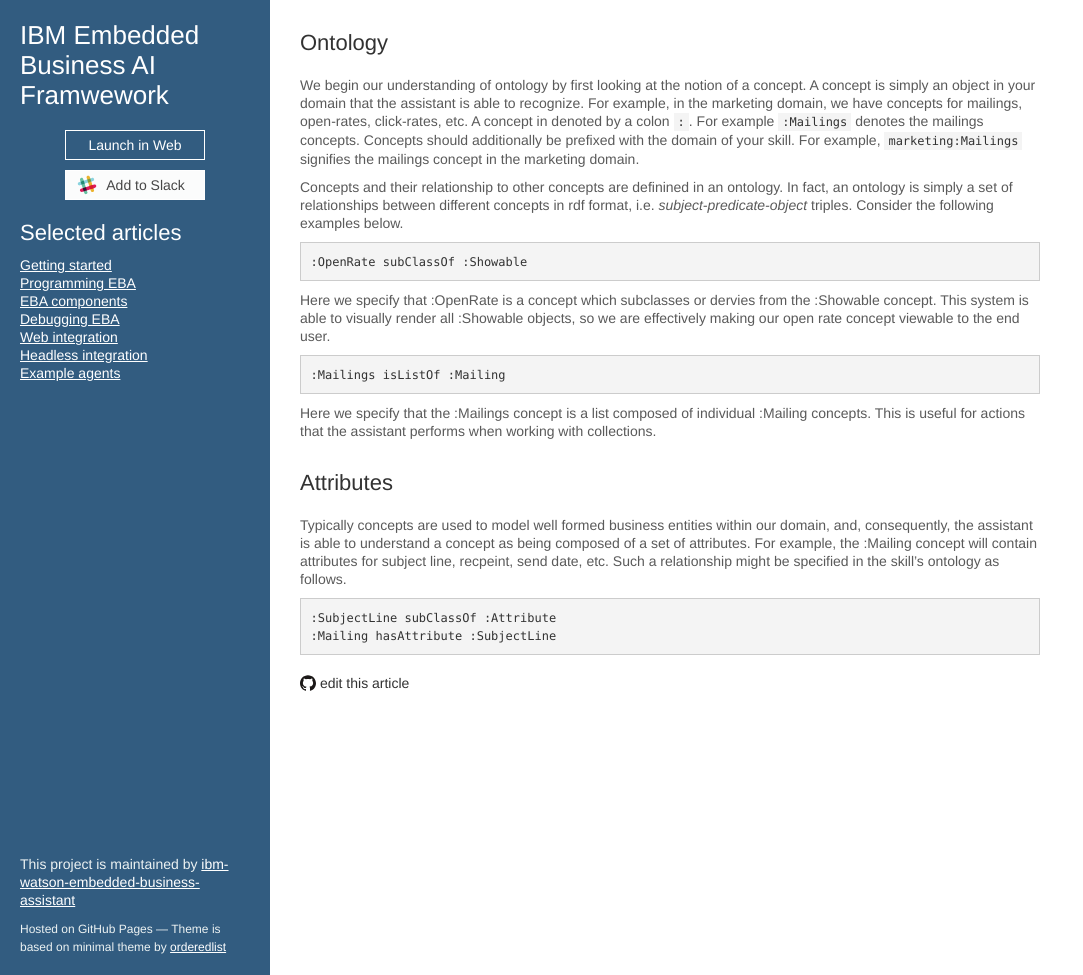
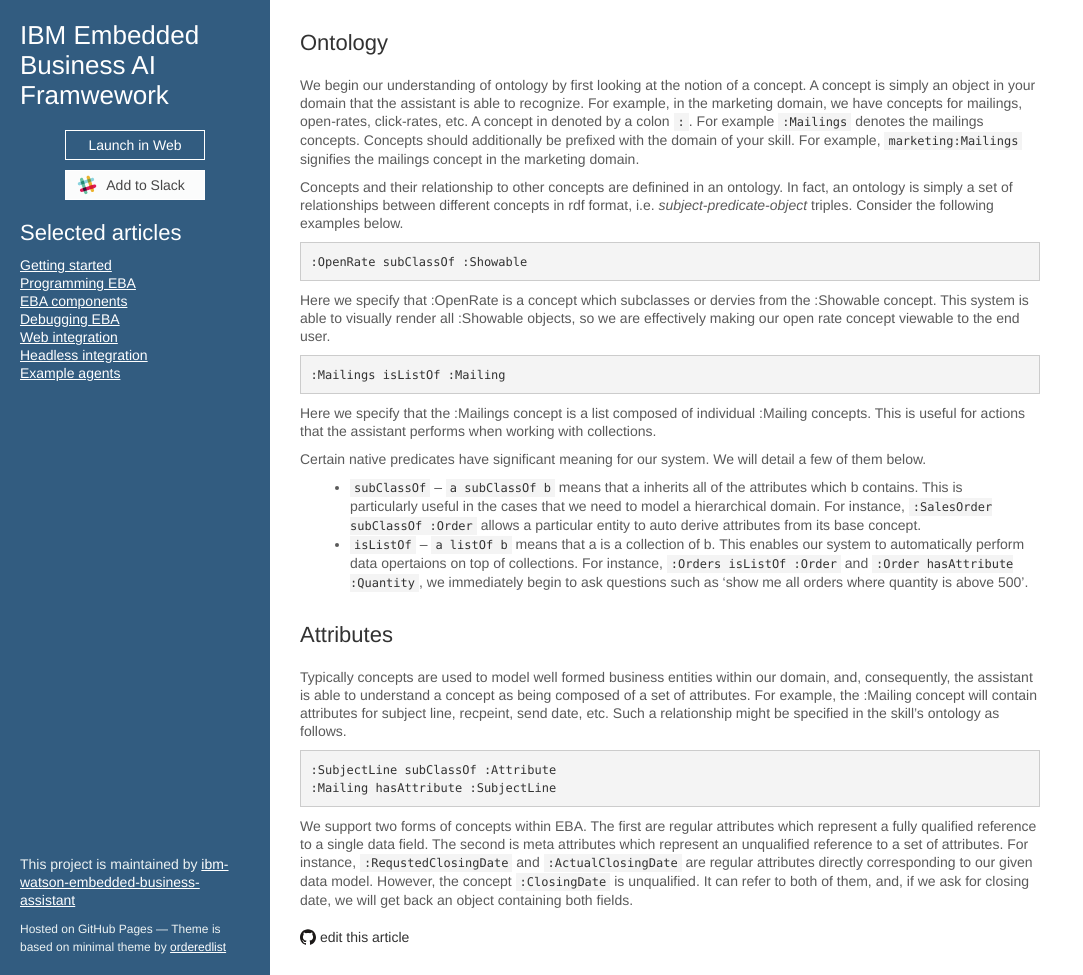
Before and after one commit to ibm-watson-embedded-business-assistant/eba-example-agents, a Jekyll site: the page built from docs/components/Ontology.md, in a window 1280 px wide and 975 px high. Shown: the whole window, without its empty margins (0-1083 px from the left). Built offline with Jekyll 4.4.1, drawn with Linux system fonts in a browser that asks for light colours; our own code applies the rules of GitHub Pages for plain Markdown files; the repository's description, which GitHub fills in, is left out.

Commit message:
Update Ontology.md

````diff
--- a/docs/components/Ontology.md
+++ b/docs/components/Ontology.md
@@ -17,6 +17,11 @@
 
 Here we specify that the :Mailings concept is a list composed of individual :Mailing concepts. This is useful for actions that the assistant performs when working with collections.
 
+Certain native predicates have significant meaning for our system. We will detail a few of them below.
+- `subClassOf`  -- `a subClassOf b` means that a inherits all of the attributes which b contains. This is particularly useful in the cases that we need to model a hierarchical domain. For instance, `:SalesOrder subClassOf :Order` allows a particular entity to auto derive attributes from its base concept.
+- `isListOf`    -- `a listOf b` means that a is a collection of b. This enables our system to automatically perform data opertaions on top of collections. For instance, `:Orders isListOf :Order` and `:Order hasAttribute :Quantity`, we immediately begin to ask questions such as 'show me all orders where quantity is above 500'.
+
+
 ## Attributes
 
 Typically concepts are used to model well formed business entities within our domain, and, consequently, the assistant is able to understand a concept as being composed of a set of attributes. For example, the :Mailing concept will contain attributes for subject line, recpeint, send date, etc. Such a relationship might be specified in the skill's ontology as follows.
@@ -25,3 +30,5 @@
 :SubjectLine subClassOf :Attribute
 :Mailing hasAttribute :SubjectLine
 ```
+
+We support two forms of concepts within EBA. The first are regular attributes which represent a fully qualified reference to a single data field. The second is meta attributes which represent an unqualified reference to a set of attributes. For instance, `:RequstedClosingDate` and `:ActualClosingDate` are regular attributes directly corresponding to our given data model. However, the concept `:ClosingDate` is unqualified. It can refer to both of them, and, if we ask for closing date, we will get back an object containing both fields.
````
